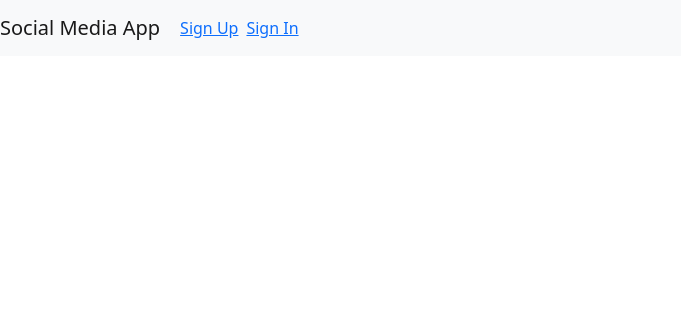
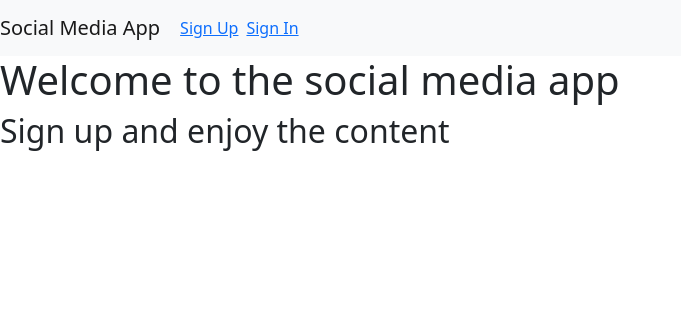
Before and after one commit to iamkamleshrangi/Django_Social_Media_Project, a Django app: page / in a window 1280 px wide. Shown: the top 316 px of the page, without its empty margins (0-681 px from the left). Run offline with Django 4.2, Linux system fonts and the light colour scheme.

Commit message:
index page

```diff
--- a/media_app/templates/index.html
+++ b/media_app/templates/index.html
@@ -1 +1,6 @@
 {% extends 'base.html' %}
+
+{% block content %}
+  <h1>Welcome to the social media app</h1>
+  <h2>Sign up and enjoy the content</h2>
+{% endblock %}
--- a/media_app/views.py
+++ b/media_app/views.py
@@ -6,6 +6,11 @@ from django.http import JsonResponse
 from django.contrib.auth.decorators import login_required
 
 # Create your views here.
+
+def index(request):
+    page_name="index.html"
+    return render(request, page_name)
+
 def sign_up(request):
     page_name = "sign_up.html"
     if request.method == "POST":
@@ -23,7 +28,7 @@ def sign_up(request):
             return redirect('profile_settings')
         else:
             return render(request, page_name, {"error": True, "error_msg": "Some error occurred"})
-    else:
+    else: # GET METHOD
         return render(request, page_name)
 
 def sign_in(request):
@@ -40,11 +45,6 @@ def sign_in(request):
     else:
         return render(request, page_name)
 
-# @login_required(login_url='sign_in')
-def index(request):
-    page_name="index.html"
-    return render(request, page_name)
-
 @login_required(login_url='sign_in')
 def sign_out(request):
     auth.logout(request)
```
